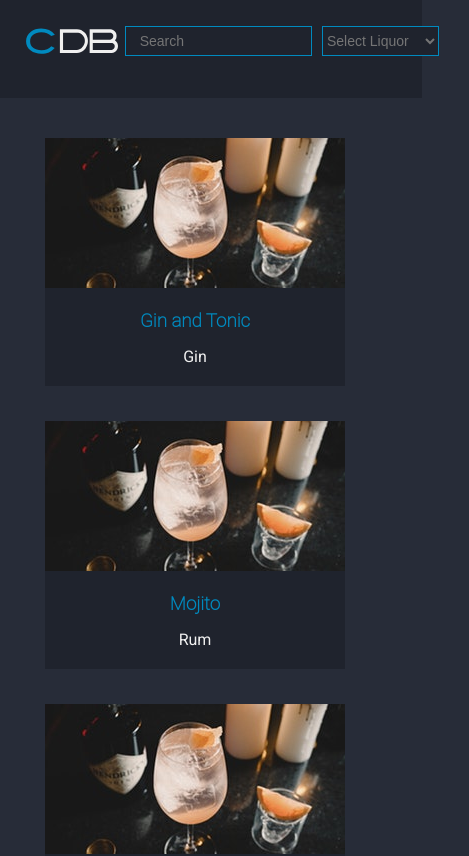
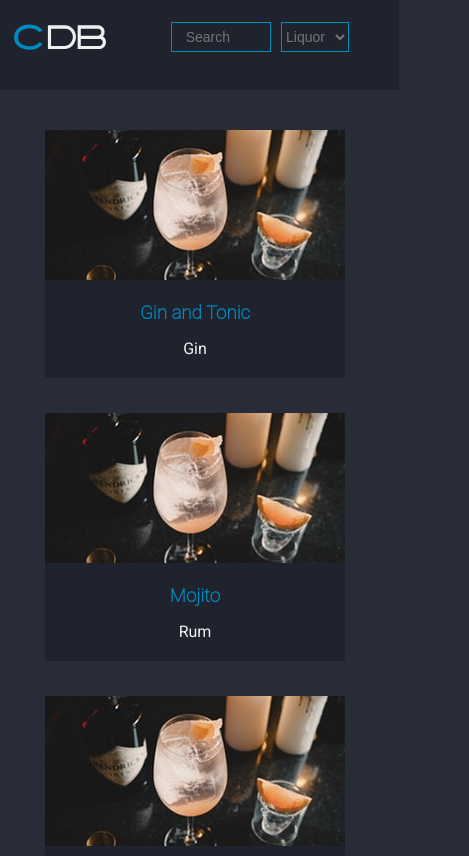
Before and after one commit to samueljhwhite/cocktailrecipe, a React (Create React App) app: page / in a window 390 px wide. Shown: the top 856 px of the page, 469 px wide, since content can reach past the window. Built offline with nearby package versions, Linux system fonts and the light colour scheme.

Commit message:
additional mobile nav styling

```diff
--- a/src/App.css
+++ b/src/App.css
@@ -63,6 +63,9 @@ h4 {
 @media (max-width: 890px) {
     .navigation {
         display: none;
+    }
+    .searchField {
+        max-width: 100px;
     }
 }
 
@@ -163,15 +166,15 @@ li {
     width: 100%;
     background-color: #1f232d;
     margin-bottom: 20px;
-    padding: 12px;
-    padding-left: 20px;
+    padding: 8px;
+    padding-right: 1px;
 }
 
 .mobileNav {
     display: flex;
     flex-direction: row;
-    align-content: space-between;
     align-items: center;
+    justify-content: flex-start;
 }
 
 @media (min-width: 890px) {
@@ -191,5 +194,6 @@ select {
     height: 30px;
     border: 1px solid #008ABF;
     margin-left: 10px;
-    margin-right: 30px;
+    /* margin-right: 10px; */
+    max-width: 30%;
 }
--- a/src/components/IngredientOptions.js
+++ b/src/components/IngredientOptions.js
@@ -3,7 +3,7 @@ import React from 'react';
 function IngredientOptions({setActiveIngredientNAV}) {
     return (
         <select placeholder='Test' onChange={setActiveIngredientNAV} className='ingredientOptions'>
-            <option value=''>Select Liquor</option>
+            <option value=''>Liquor</option>
             <option>Absinthe</option>
             <option>Beer</option>
             <option>Bitters</option>
```
